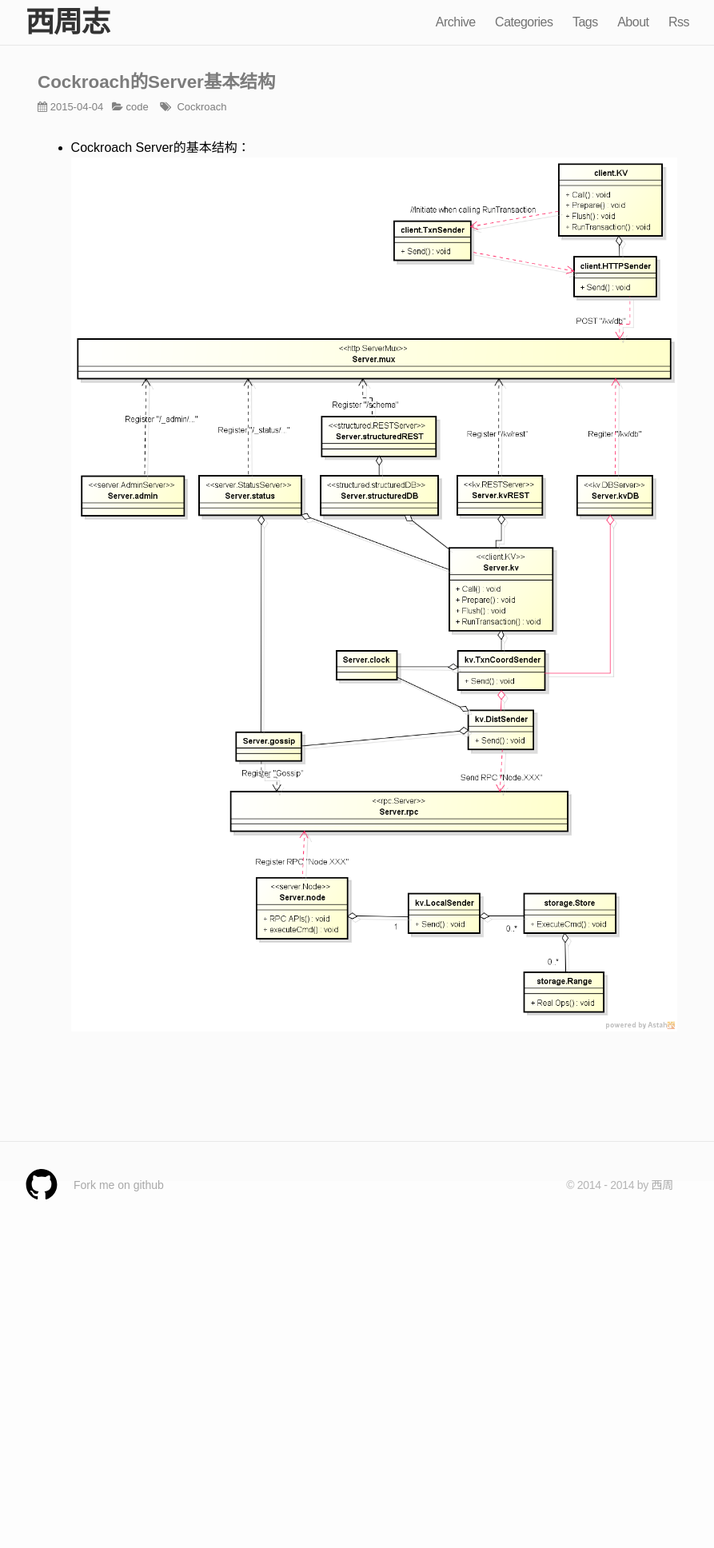
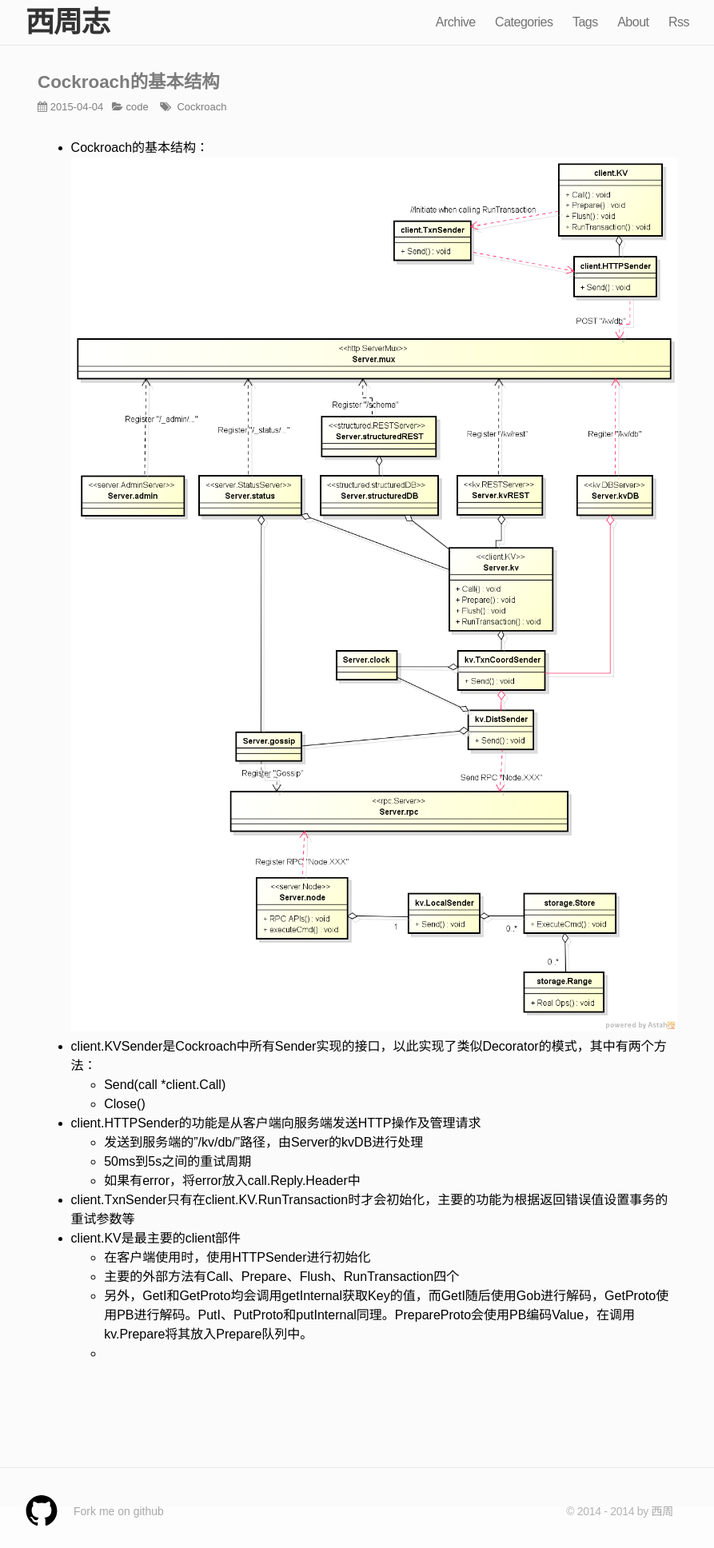
Before and after one commit to joezxy/joezxy.github.io, a Jekyll site: the page built from _posts/2015-04-04-cockroach-server-arch.md, in a window 1280 px wide. Shown: the whole page at 80% size, without its empty margins (193-1086 px from the left). Built offline with Jekyll 4.4.1, drawn with Linux system fonts in a browser that asks for light colours; nearby versions of some CDN libraries; Markdown is read by kramdown in place of the engine named in the settings; comment, search, counter and statistics services are not loaded; before the commit the page ends 1528 px from its top, so only the background shows below that.

Commit message:
Add client part

```diff
--- a/_posts/2015-04-04-cockroach-server-arch.md
+++ b/_posts/2015-04-04-cockroach-server-arch.md
@@ -1,8 +1,21 @@
 ---
 layout: post
 category: "code"
-title:  "Cockroach的Server基本结构"
+title:  "Cockroach的基本结构"
 tags: [Cockroach]
 ---
 
-* Cockroach Server的基本结构：![Cockroach Server Hierarchy](https://raw.githubusercontent.com/joezxy/joezxy.github.io/master/_img/20150404_cockroach_server_hierarchy.png)
+* Cockroach的基本结构：![Cockroach Server Hierarchy](https://raw.githubusercontent.com/joezxy/joezxy.github.io/master/_img/20150404_cockroach_server_hierarchy.png)
+* client.KVSender是Cockroach中所有Sender实现的接口，以此实现了类似Decorator的模式，其中有两个方法：
+	* Send(call *client.Call)
+	* Close()
+* client.HTTPSender的功能是从客户端向服务端发送HTTP操作及管理请求
+	* 发送到服务端的"/kv/db/"路径，由Server的kvDB进行处理
+	* 50ms到5s之间的重试周期
+	* 如果有error，将error放入call.Reply.Header中
+* client.TxnSender只有在client.KV.RunTransaction时才会初始化，主要的功能为根据返回错误值设置事务的重试参数等
+* client.KV是最主要的client部件
+	* 在客户端使用时，使用HTTPSender进行初始化
+	* 主要的外部方法有Call、Prepare、Flush、RunTransaction四个
+	* 另外，GetI和GetProto均会调用getInternal获取Key的值，而GetI随后使用Gob进行解码，GetProto使用PB进行解码。PutI、PutProto和putInternal同理。PrepareProto会使用PB编码Value，在调用kv.Prepare将其放入Prepare队列中。
+	*
```
